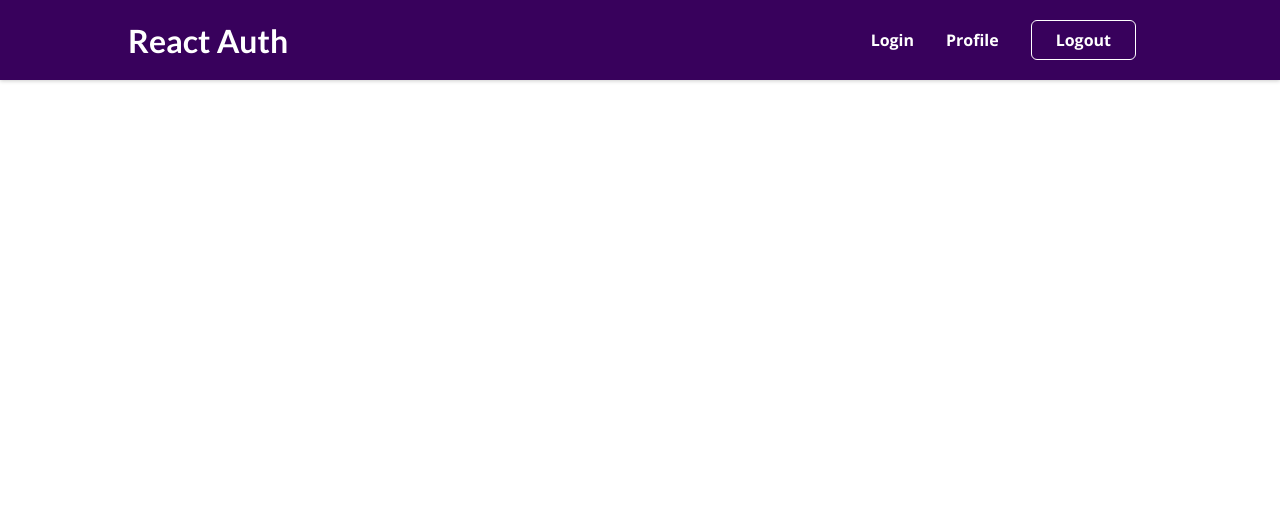
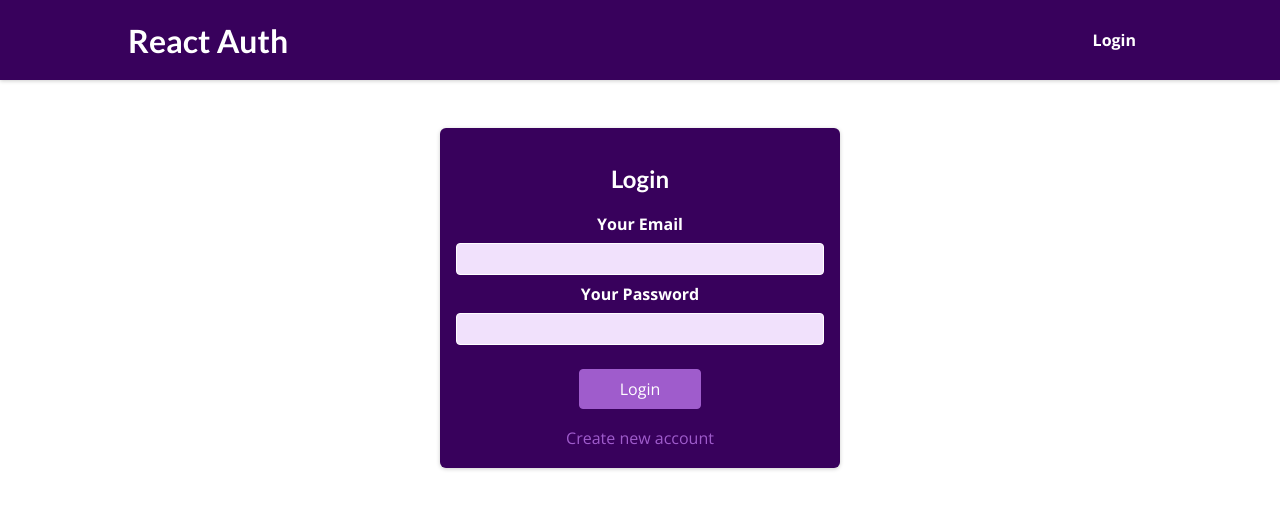
Before and after one commit to ranvijay18/new-react-project, a React (Create React App) app in the folder react-auth/: page /auth in a window 1280 px wide. Shown: the top 508 px of the page. Built offline with nearby package versions, Linux system fonts and the light colour scheme.

Commit message:
change password

```diff
--- a/react-auth/src/App.js
+++ b/react-auth/src/App.js
@@ -1,25 +1,25 @@
-import { Routes, Route } from 'react-router-dom';
-
+import { BrowserRouter as Router, Routes, Route, Link } from 'react-router-dom';
 import Layout from './components/Layout/Layout';
 import UserProfile from './components/Profile/UserProfile';
 import AuthPage from './pages/AuthPage';
 import HomePage from './pages/HomePage';
 import TokenProvider from './context/TokenProvider';
-import ContextLayout from './components/Layout/ContextLayout';
+
+
 
 function App() {
   return (
+
+    <TokenProvider>
     <Layout>
-      <TokenProvider>
       <Routes>
-        <Route element={<ContextLayout />}>
-        <Route path='/' exact element={<HomePage />} />
-        <Route path='/auth' element={<AuthPage />} />
-        <Route path='/profile' element={ <UserProfile />} />
-        </Route>
+        <Route path='/' exact element={<HomePage/>} />
+        <Route path='/auth' element={<AuthPage/>} />
+        <Route path='/profile' element={<UserProfile/>} />
       </Routes>
-      </TokenProvider>
     </Layout>
+    </TokenProvider>
+
   );
 };
 
--- a/react-auth/src/components/Auth/AuthForm.js
+++ b/react-auth/src/components/Auth/AuthForm.js
@@ -1,5 +1,5 @@
 import { useState, useRef, useContext } from 'react';
-
+import { useNavigate } from 'react-router-dom';
 import classes from './AuthForm.module.css';
 import TokenContext from '../../context/token-context';
 
@@ -9,6 +9,7 @@ const AuthForm = () => {
   const passwordInputRef = useRef();
   const [isLogin, setIsLogin] = useState(true);
   const [isLoading, setIsLoading] = useState(false)
+  const navigate = useNavigate();
 
   const switchAuthModeHandler = () => {
     setIsLogin((prevState) => !prevState);
@@ -37,7 +38,10 @@ const AuthForm = () => {
       }).then(res => {
         if(res.ok){
           setIsLoading(false);
-          res.json().then(data => tokenCtx.addToken(data.idToken))
+          res.json().then(data => {
+            tokenCtx.login(data.idToken);
+            return navigate('/profile');
+          })
         }else{
           setIsLoading(false);
           return res.json().then(data => alert(data.error.message))
--- a/react-auth/src/components/Layout/MainNavigation.js
+++ b/react-auth/src/components/Layout/MainNavigation.js
@@ -1,25 +1,42 @@
 import { Link } from 'react-router-dom';
-
+import { useNavigate } from 'react-router-dom';
 import classes from './MainNavigation.module.css';
+import { useContext } from 'react';
+import TokenContext from '../../context/token-context';
 
 const MainNavigation = () => {
+  const tokenCtx = useContext(TokenContext);
+  const navigate = useNavigate()
+
+const handleLogout = () =>{
+
+  tokenCtx.logout();
+  navigate('/auth')
+}
+
+
   return (
     <header className={classes.header}>
       <Link to='/'>
         <div className={classes.logo}>React Auth</div>
       </Link>
       <nav>
-        <ul>
+          {!tokenCtx.isLogin ?
+          <ul>
           <li>
             <Link to='/auth'>Login</Link>
           </li>
+          </ul> :
+          <ul>
           <li>
             <Link to='/profile'>Profile</Link>
           </li>
           <li>
-            <button>Logout</button>
+            <button onClick={handleLogout}>Logout</button>
           </li>
-        </ul>
+          </ul>}
+
+
       </nav>
     </header>
   );
--- a/react-auth/src/components/Profile/ProfileForm.js
+++ b/react-auth/src/components/Profile/ProfileForm.js
@@ -1,14 +1,50 @@
+import { useContext, useRef,  } from 'react';
 import classes from './ProfileForm.module.css';
+import TokenContext from '../../context/token-context';
+import { useNavigate } from 'react-router-dom';
+
 
 const ProfileForm = () => {
+  const newPasswordRef = useRef();
+  const tokenCtx = useContext(TokenContext);
+  const navigate = useNavigate()
+
+  const handleSubmit=(e)=>{
+      e.preventDefault();
+      const newPassword = newPasswordRef.current.value;
+
+      fetch('https://identitytoolkit.googleapis.com/v1/accounts:update?key=AIzaSyAWnTSSM62-LxPcuSBx2HBV5wVcYcp6138',{
+        method:'POST',
+        body:JSON.stringify({
+          idToken: tokenCtx.token,
+          password: newPassword,
+          returnSecureToken: false
+        }),
+        headers: {
+          'Content-Type': 'application/json'
+        }
+      }).then(res => {
+        if(res.ok){
+          res.json().then(data => {
+            tokenCtx.login(data.idToken);
+            navigate('/auth')
+          })
+        }else{
+          return res.json().then(data => alert(data.error.message))
+        }
+      }).catch(err => {
+        console.log(err);
+      })
+  }
+
   return (
-    <form className={classes.form}>
+    <form className={classes.form} onSubmit={handleSubmit}>
       <div className={classes.control}>
         <label htmlFor='new-password'>New Password</label>
-        <input type='password' id='new-password' />
+        <input type='password' id='new-password' ref={newPasswordRef}/>
       </div>
       <div className={classes.action}>
-        <button>Change Password</button>
+        <button type='submit'>Change Password</button>
       </div>
     </form>
   );
--- a/react-auth/src/context/TokenProvider.js
+++ b/react-auth/src/context/TokenProvider.js
@@ -2,26 +2,28 @@ import TokenContext from './token-context'
 import { useState } from 'react'
 
 const TokenProvider = (props) => {
-    const [token, setToken] = useState([])
+    const [token, setToken] = useState(null)
+    const isLoggedIn = !!token;
+
 
     const handleAddToken = (token) => {
          setToken(token);
-         console.log(token);
     }
 
     const handleRemoveToken = () => {
-          setToken([]);
+          setToken(null);
     }
 
     const tokenContext = {
        token: token,
-       addToken: handleAddToken,
-       removeToken: handleRemoveToken
+       isLogin: isLoggedIn,
+       login: handleAddToken,
+       logout: handleRemoveToken
     }
      return(
-        <TokenContext.Provider value={tokenContext}>
-            {props.chidren}
-        </TokenContext.Provider>
+       <TokenContext.Provider value={tokenContext}>
+         {props.children}
+       </TokenContext.Provider>
      )
 }
 
--- a/react-auth/src/context/token-context.js
+++ b/react-auth/src/context/token-context.js
@@ -2,9 +2,10 @@ import React from "react";
 
 
 const TokenContext = React.createContext({
-    token:[],
-    addToken: (token) => {},
-    removeToken: (token) => {}
+    token:'',
+    isLogin: false,
+    login: (token) => {},
+    logout: () => {},
 })
 
 export default TokenContext;
--- a/react-auth/src/index.js
+++ b/react-auth/src/index.js
@@ -3,10 +3,13 @@ import { BrowserRouter } from 'react-router-dom';
 
 import './index.css';
 import App from './App';
+import TokenProvider from './context/TokenProvider';
 
 const root = ReactDOM.createRoot(document.getElementById('root'));
 root.render(
+
   <BrowserRouter>
     <App />
   </BrowserRouter>
+
 );
--- a/react-auth/src/pages/AuthPage.js
+++ b/react-auth/src/pages/AuthPage.js
@@ -1,7 +1,11 @@
 import AuthForm from '../components/Auth/AuthForm';
+import TokenProvider from '../context/TokenProvider';
+
 
 const AuthPage = () => {
-  return <AuthForm />;
+  return(
+       <AuthForm />
+  )
 };
 
 export default AuthPage;
```
